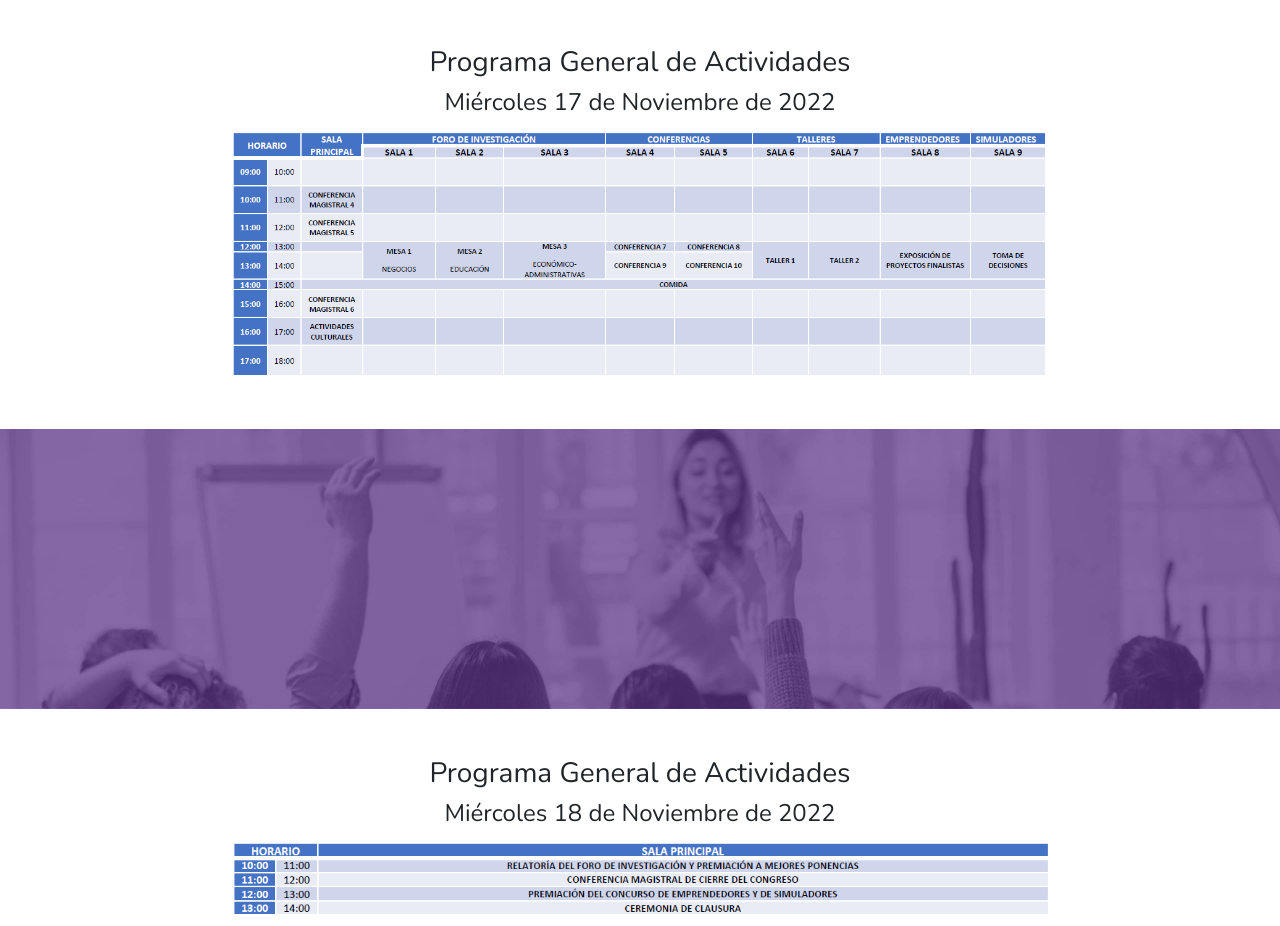
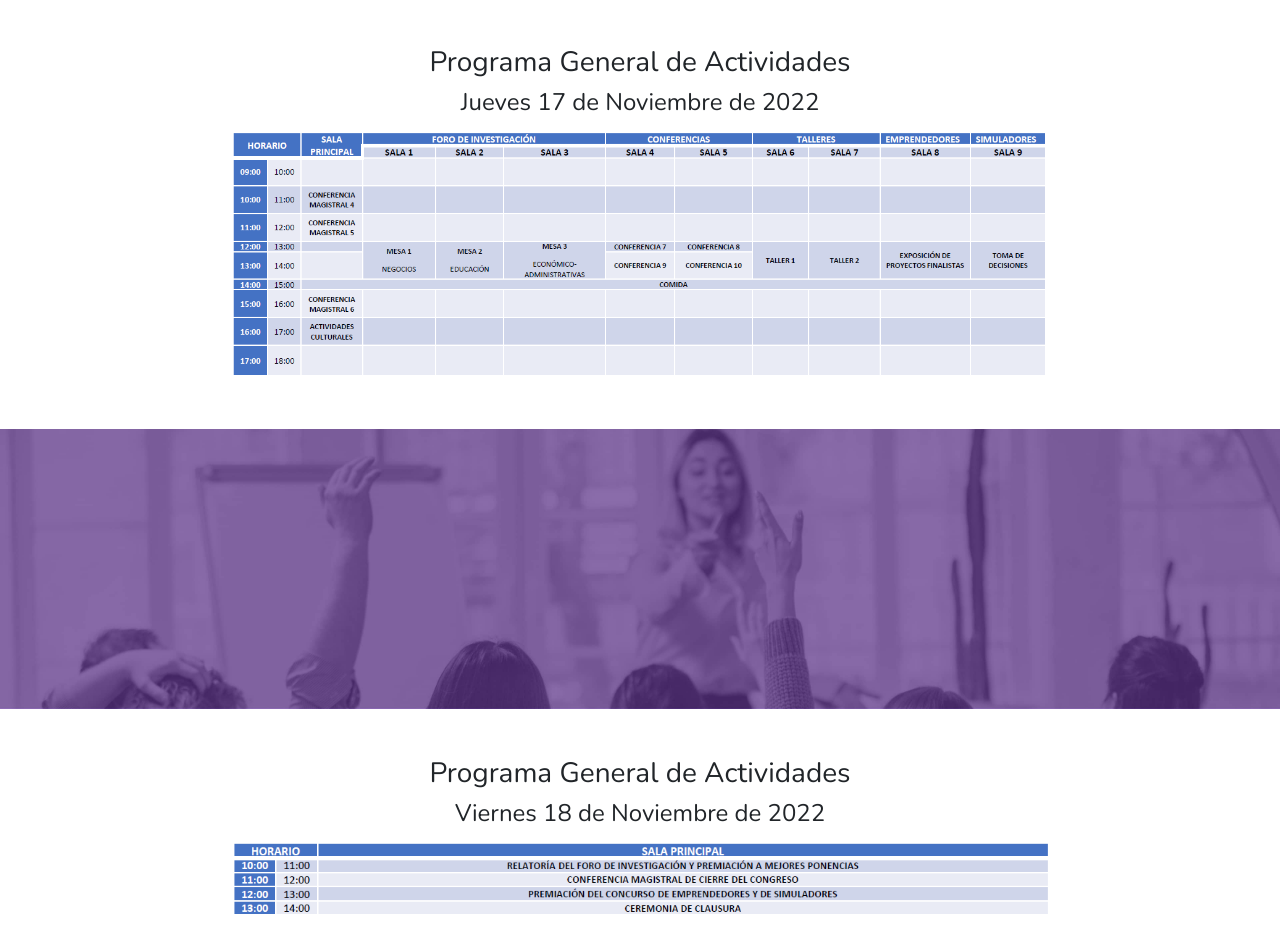
Before and after one commit to hackuna885/congreso, a PHP site: page / in a window 1280 px wide. Shown: the part 4311-5237 px from the top of the page. Run offline with PHP 8.4, Linux system fonts and the light colour scheme.

Commit message:
20092022

```diff
--- a/index.php
+++ b/index.php
@@ -185,7 +185,7 @@
         <div class="row">
             <div class="col-md-8 my-5 mx-auto text-center">
                 <h3>Programa General de Actividades</h3>
-                <h4>Miércoles 17 de Noviembre de 2022</h4>
+                <h4>Jueves 17 de Noviembre de 2022</h4>
                 <img src="img/cal17Nov22.png" class="img-fluid mx-auto" alt="Calendario del día 17 de Noviembre 2022">
             </div>
         </div>
@@ -197,7 +197,7 @@
         <div class="row">
             <div class="col-md-8 my-5 mx-auto text-center">
                 <h3>Programa General de Actividades</h3>
-                <h4>Miércoles 18 de Noviembre de 2022</h4>
+                <h4>Viernes 18 de Noviembre de 2022</h4>
                 <img src="img/cal18Nov22.png" class="img-fluid mx-auto" alt="Calendario del día 18 de Noviembre 2022">
             </div>
         </div>
```
